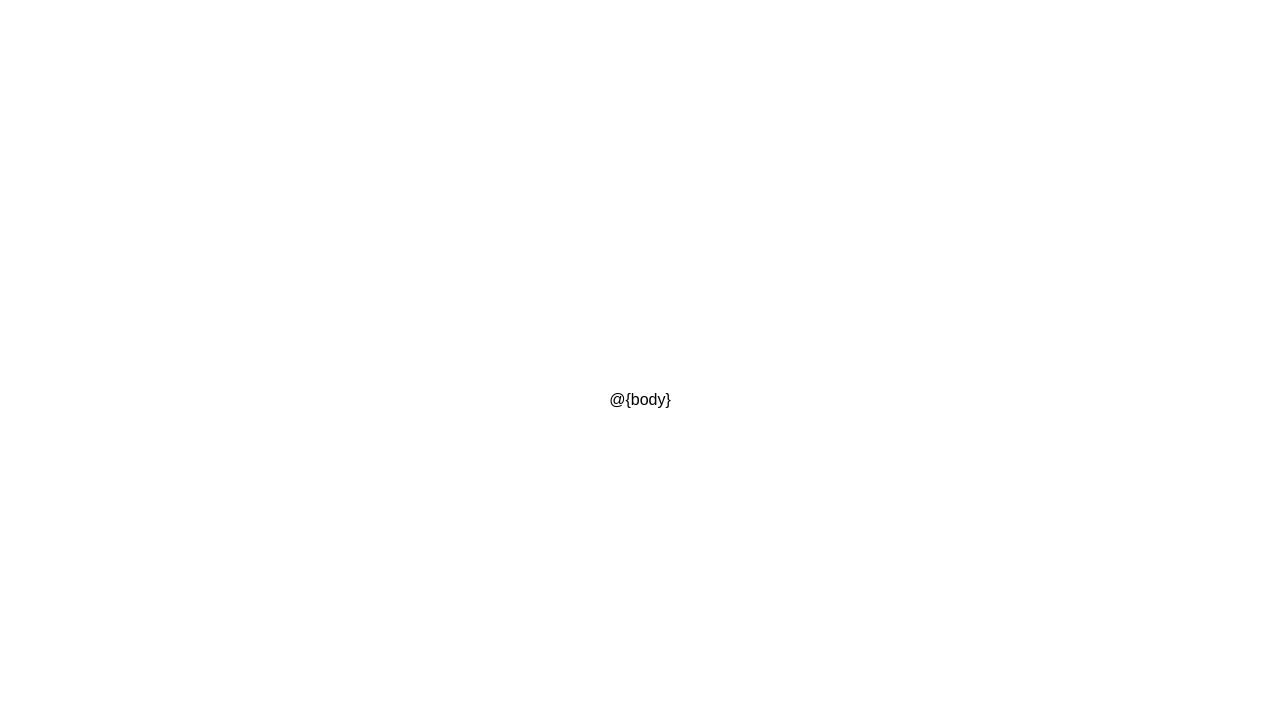
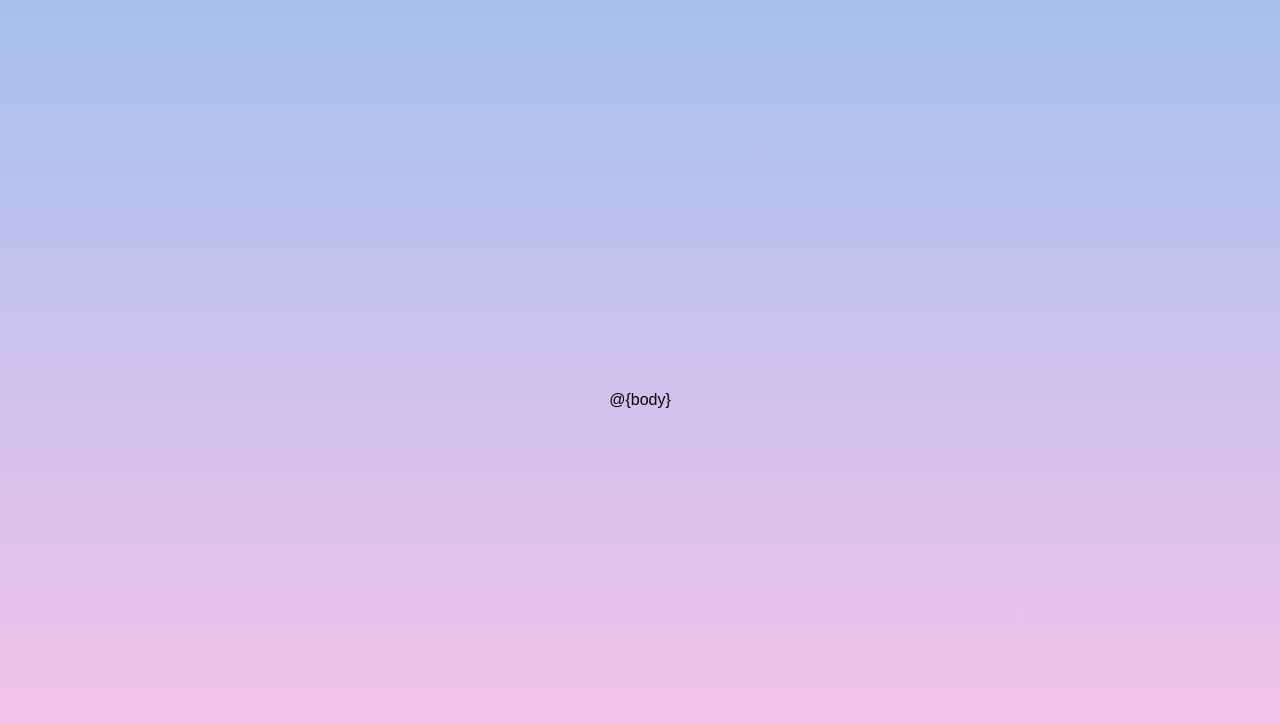
Before and after one commit to ShaneDoyleDev/newsbytes, a plain HTML site: page views/layout.html in a window 1280 px wide. Drawn offline with nearby package versions, Linux system fonts and the light colour scheme.

Commit message:
styles(views/layout.html): add background styling

```diff
--- a/views/layout.html
+++ b/views/layout.html
@@ -12,6 +12,7 @@
       body {
         font-family: Arial;
         display: flex;
+        background-image: linear-gradient(to top, #fbc2eb 0%, #a6c1ee 100%);
         flex-direction: column;
         justify-content: center;
         align-items: center;
```
